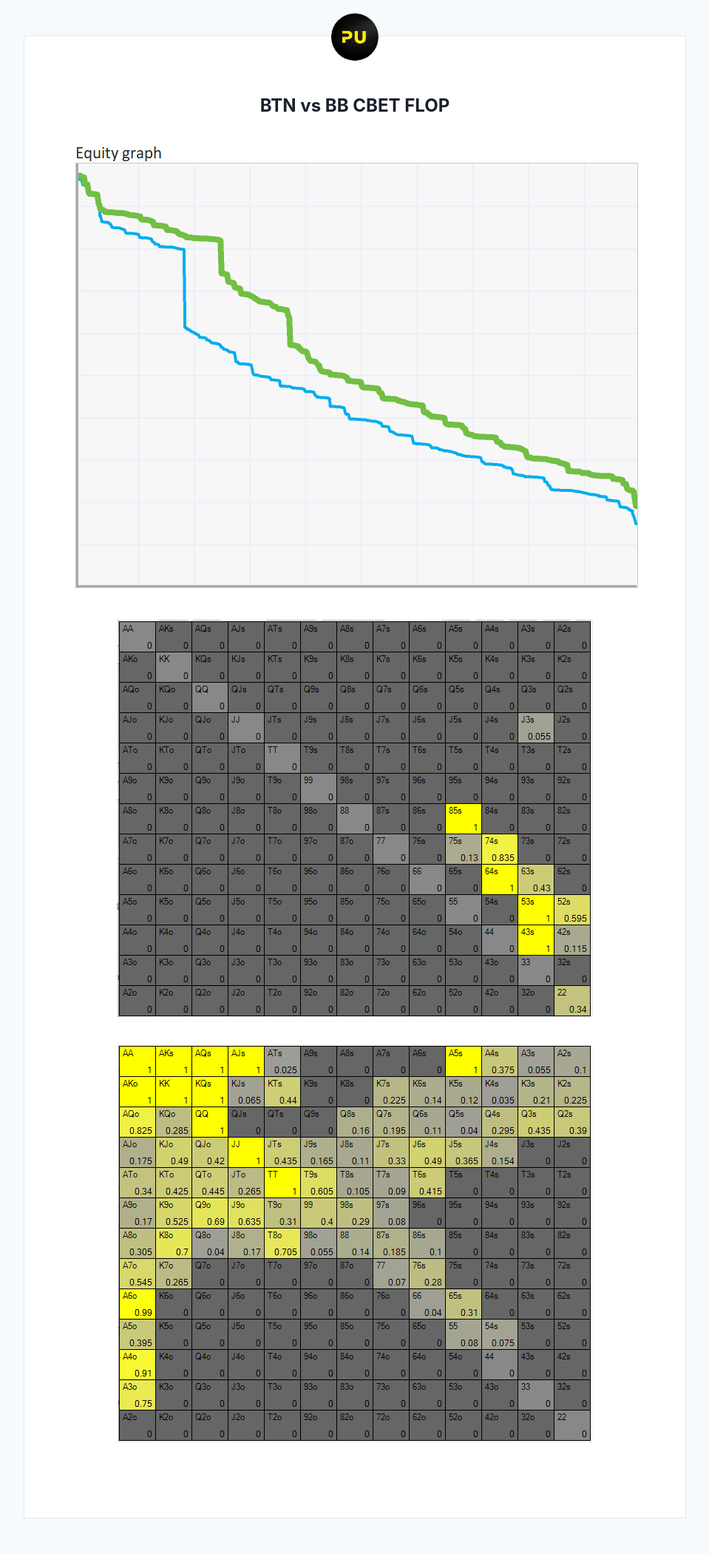
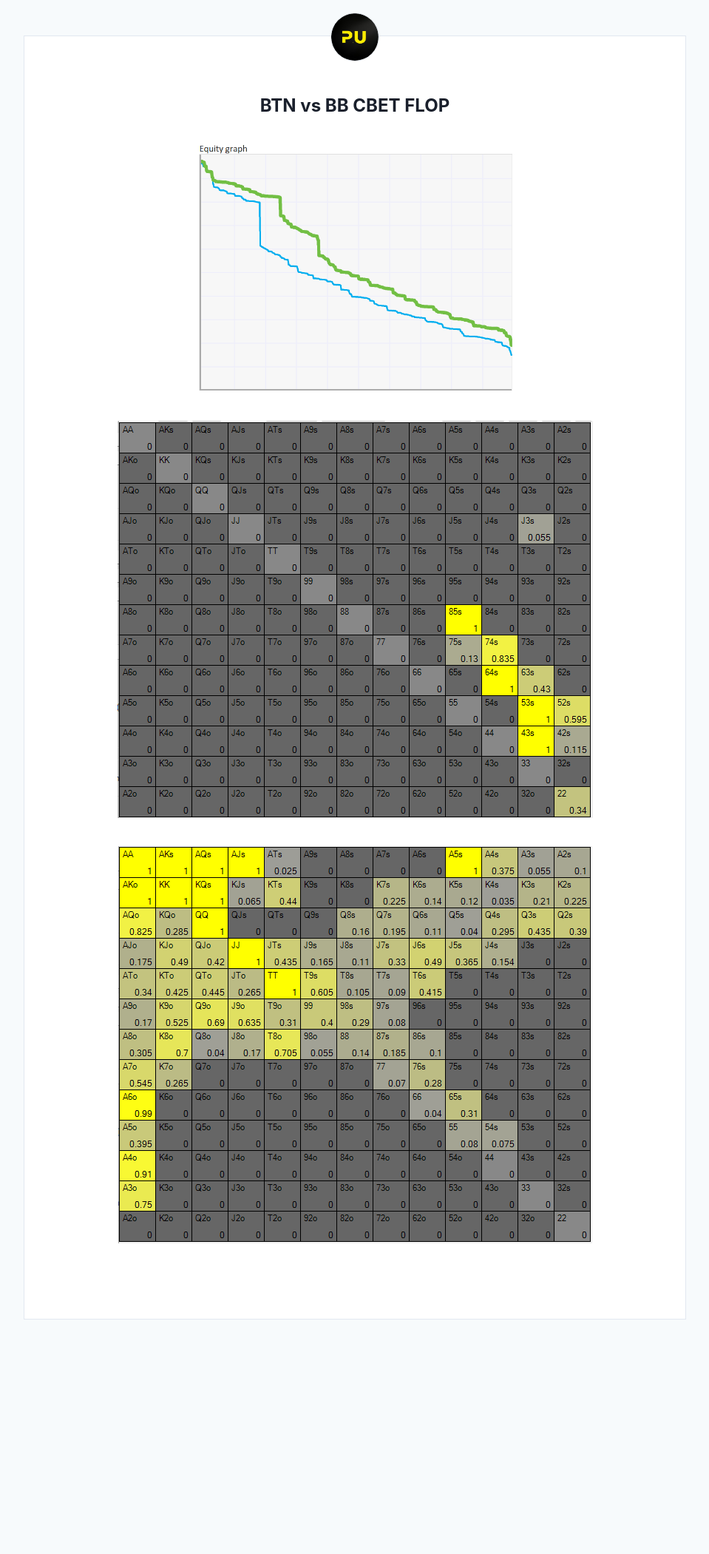
Before and after one commit to greglejeune/blog, a Jekyll site: the page built from _posts/2024-02-04-btnvsbb-cbet.md, in a window 1280 px wide. Shown: the whole page at 74% size, without its empty margins (160-1119 px from the left). Built offline with Jekyll 4.4.1, drawn with Linux system fonts in a browser that asks for light colours; after the commit the page ends 1832 px from its top, so only the background shows below that.

Commit message:
Update 2024-02-04-btnvsbb-cbet.md

```diff
--- a/_posts/2024-02-04-btnvsbb-cbet.md
+++ b/_posts/2024-02-04-btnvsbb-cbet.md
@@ -10,7 +10,7 @@ categories: pu
 <div class="body">
 
   <figure class="image-center">
-    <img src="/blog/img/2024-02-04-eq.png">
+    <img src="/blog/img/2024-02-04-eq.png" style="width: 50%; heigth: 50%">
   </figure>
 
   <figure class="image-center">
```
